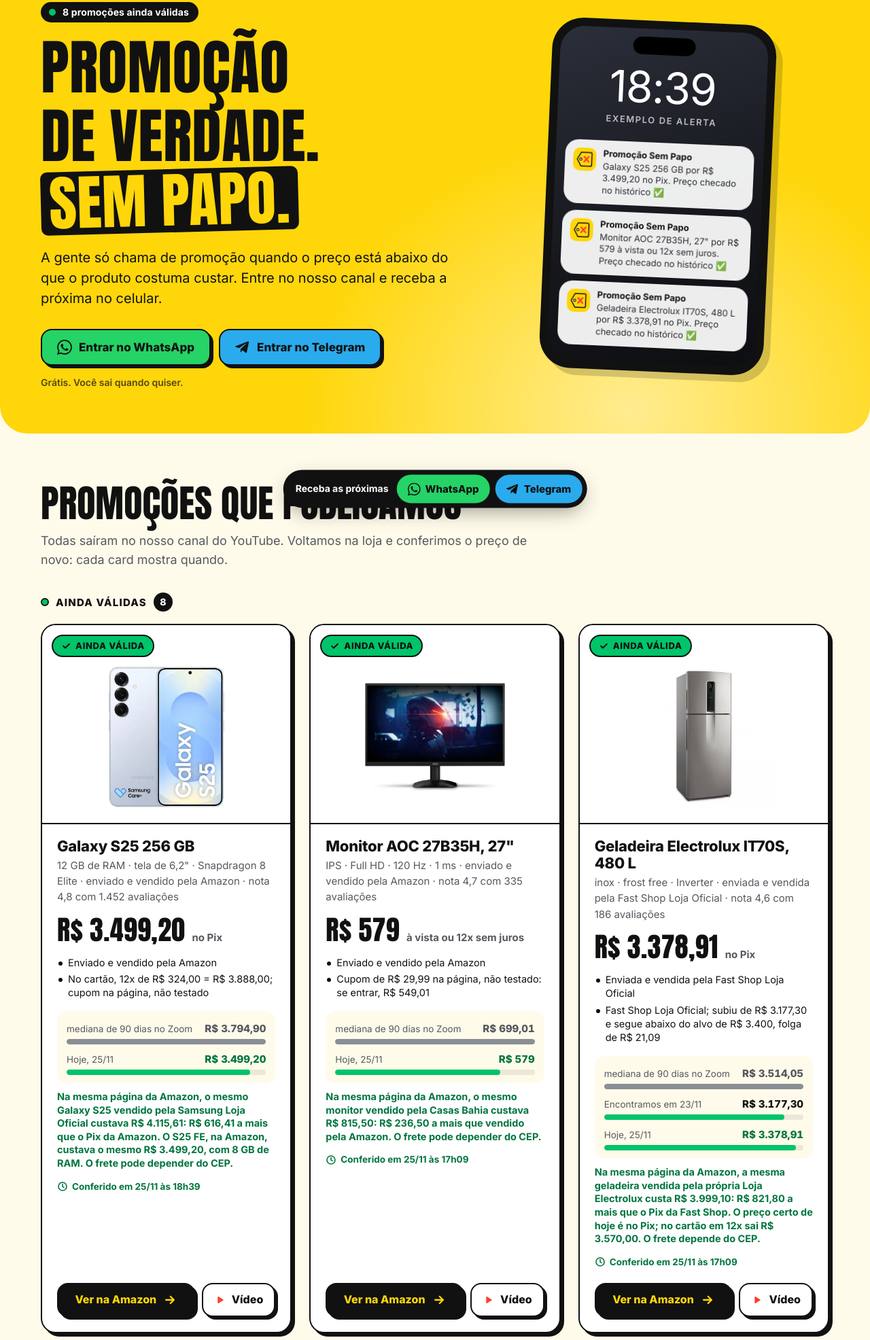
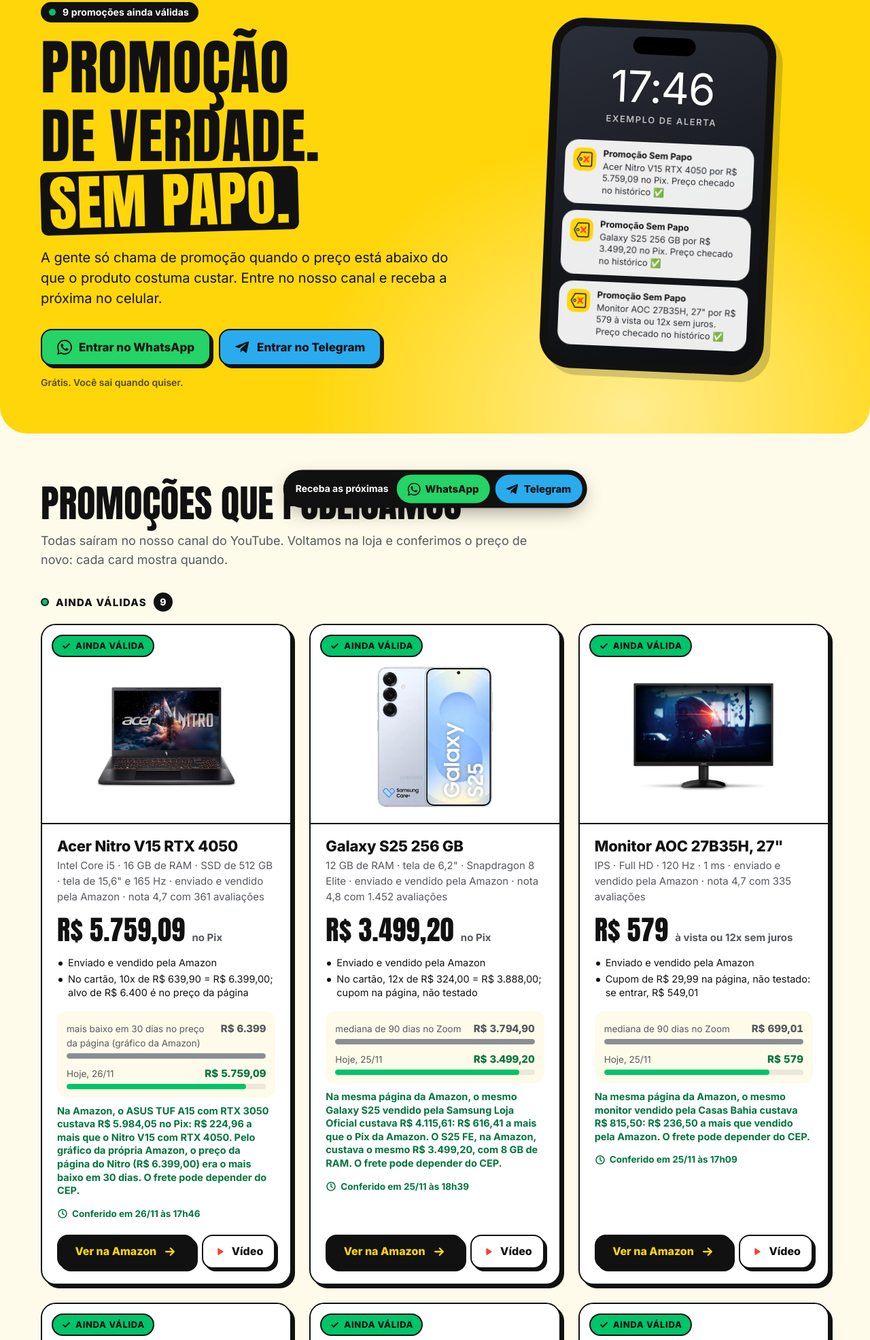
Before and after one commit to anishortsnow-bit/sempapo-site, a plain HTML site: page index.html in a window 1280 px wide. Shown: the part 117-2089 px from the top of the page at 68% size. Drawn offline with Linux system fonts and the light colour scheme.

Commit message:
Atualiza o site (26/11/2026 15:52)
Co-Authored-By: Claude Opus 5.5 <noreply@anthropic.com>

```diff
--- a/index.html
+++ b/index.html
@@ -22,7 +22,7 @@
 <link rel="apple-touch-icon" href="/static/img/apple-touch-icon.png">
 <link rel="preload" href="/static/fonts/anton.woff2" as="font" type="font/woff2" crossorigin>
 <link rel="preload" href="/static/fonts/inter.woff2" as="font" type="font/woff2" crossorigin>
-<link rel="stylesheet" href="/static/css/site.css?v=202611251847">
+<link rel="stylesheet" href="/static/css/site.css?v=202611261752">
 </head>
 <body class="pg-inicio">
 <a class="pular" href="#conteudo">Pular para o conteúdo</a>
@@ -46,7 +46,7 @@
 <section class="hero">
   <div class="envelope hero-in">
     <div class="hero-txt">
-<a class="ao-vivo" href="#promocoes"><i></i>8 promoções ainda válidas</a>      <h1><span class="linha">Promoção</span> de verdade. <span class="tarja">Sem papo.</span></h1>
+<a class="ao-vivo" href="#promocoes"><i></i>9 promoções ainda válidas</a>      <h1><span class="linha">Promoção</span> de verdade. <span class="tarja">Sem papo.</span></h1>
       <p class="hero-sub">A gente só chama de promoção quando o preço está abaixo do que o produto costuma custar. Entre no nosso canal e receba a próxima no celular.</p>
       <div class="botoes hero-botoes">
   <a class="btn btn-wa" href="https://whatsapp.com/channel/0029VbDUYvbF1YlStBGo7J1h" rel="noopener" target="_blank"><svg viewBox="0 0 24 24" fill="currentColor" aria-hidden="true"><path d="M17.47 14.38c-.3-.15-1.76-.87-2.03-.97-.27-.1-.47-.15-.67.15-.2.3-.77.97-.94 1.16-.17.2-.35.22-.64.08-.3-.15-1.26-.46-2.39-1.48-.88-.79-1.48-1.76-1.65-2.06-.17-.3-.02-.46.13-.6.13-.14.3-.35.45-.52.15-.18.2-.3.3-.5.1-.2.05-.37-.03-.52-.07-.15-.67-1.61-.92-2.2-.24-.58-.49-.5-.67-.51h-.57c-.2 0-.52.07-.8.37-.27.3-1.04 1.02-1.04 2.48s1.07 2.88 1.21 3.07c.15.2 2.1 3.2 5.08 4.49.71.31 1.26.49 1.7.63.71.22 1.36.19 1.87.12.57-.09 1.76-.72 2-1.42.25-.69.25-1.29.17-1.41-.07-.12-.27-.2-.57-.35m-5.42 7.4h-.01a9.87 9.87 0 0 1-5.03-1.38l-.36-.21-3.74.98 1-3.65-.24-.37a9.86 9.86 0 0 1-1.51-5.26c0-5.45 4.44-9.88 9.89-9.88a9.83 9.83 0 0 1 9.88 9.89c0 5.45-4.44 9.88-9.88 9.88m8.41-18.3A11.82 11.82 0 0 0 12.05 0C5.5 0 .16 5.34.16 11.89c0 2.1.55 4.14 1.59 5.95L.06 24l6.3-1.65a11.88 11.88 0 0 0 5.68 1.45h.01c6.55 0 11.89-5.34 11.89-11.9 0-3.17-1.24-6.16-3.48-8.4Z"/></svg><span>Entrar no WhatsApp</span></a>
@@ -58,27 +58,27 @@
     <div class="hero-visual" aria-hidden="true">
       <div class="celular">
         <div class="celular-tela">
-          <div class="celular-hora">18:39</div>
+          <div class="celular-hora">17:46</div>
           <div class="celular-dia">Exemplo de alerta</div>
           <div class="notif" style="--n: 0">
+            <span class="notif-marca"><svg viewBox="0 0 64 64" aria-hidden="true" xmlns="http://www.w3.org/2000/svg"><path d="M18 5 H55 a5 5 0 0 1 5 5 V54 a5 5 0 0 1 -5 5 H18 L3 32 Z" fill="#FFD60A" stroke="#111" stroke-width="4" stroke-linejoin="round"/><circle cx="17" cy="32" r="4.5" fill="#fff" stroke="#111" stroke-width="3"/><path d="M30 22 l18 20 M48 22 l-18 20" stroke="#FF3B30" stroke-width="6" stroke-linecap="round"/></svg></span>
+            <div class="notif-txt">
+              <b>Promoção Sem Papo</b>
+              <p>Acer Nitro V15 RTX 4050 por R$ 5.759,09 no Pix. Preço checado no histórico ✅</p>
+            </div>
+          </div>
+          <div class="notif" style="--n: 1">
             <span class="notif-marca"><svg viewBox="0 0 64 64" aria-hidden="true" xmlns="http://www.w3.org/2000/svg"><path d="M18 5 H55 a5 5 0 0 1 5 5 V54 a5 5 0 0 1 -5 5 H18 L3 32 Z" fill="#FFD60A" stroke="#111" stroke-width="4" stroke-linejoin="round"/><circle cx="17" cy="32" r="4.5" fill="#fff" stroke="#111" stroke-width="3"/><path d="M30 22 l18 20 M48 22 l-18 20" stroke="#FF3B30" stroke-width="6" stroke-linecap="round"/></svg></span>
             <div class="notif-txt">
               <b>Promoção Sem Papo</b>
               <p>Galaxy S25 256 GB por R$ 3.499,20 no Pix. Preço checado no histórico ✅</p>
             </div>
           </div>
-          <div class="notif" style="--n: 1">
+          <div class="notif" style="--n: 2">
             <span class="notif-marca"><svg viewBox="0 0 64 64" aria-hidden="true" xmlns="http://www.w3.org/2000/svg"><path d="M18 5 H55 a5 5 0 0 1 5 5 V54 a5 5 0 0 1 -5 5 H18 L3 32 Z" fill="#FFD60A" stroke="#111" stroke-width="4" stroke-linejoin="round"/><circle cx="17" cy="32" r="4.5" fill="#fff" stroke="#111" stroke-width="3"/><path d="M30 22 l18 20 M48 22 l-18 20" stroke="#FF3B30" stroke-width="6" stroke-linecap="round"/></svg></span>
             <div class="notif-txt">
               <b>Promoção Sem Papo</b>
               <p>Monitor AOC 27B35H, 27&#34; por R$ 579 à vista ou 12x sem juros. Preço checado no histórico ✅</p>
-            </div>
-          </div>
-          <div class="notif" style="--n: 2">
-            <span class="notif-marca"><svg viewBox="0 0 64 64" aria-hidden="true" xmlns="http://www.w3.org/2000/svg"><path d="M18 5 H55 a5 5 0 0 1 5 5 V54 a5 5 0 0 1 -5 5 H18 L3 32 Z" fill="#FFD60A" stroke="#111" stroke-width="4" stroke-linejoin="round"/><circle cx="17" cy="32" r="4.5" fill="#fff" stroke="#111" stroke-width="3"/><path d="M30 22 l18 20 M48 22 l-18 20" stroke="#FF3B30" stroke-width="6" stroke-linecap="round"/></svg></span>
-            <div class="notif-txt">
-              <b>Promoção Sem Papo</b>
-              <p>Geladeira Electrolux IT70S, 480 L por R$ 3.378,91 no Pix. Preço checado no histórico ✅</p>
             </div>
           </div>
         </div>
@@ -94,8 +94,38 @@
       <p>Todas saíram no nosso canal do YouTube. Voltamos na loja e conferimos o preço de novo: cada card mostra quando.</p>
     </header>
 
-    <h3 class="grupo grupo-ok"><i></i>Ainda válidas <span>8</span></h3>
+    <h3 class="grupo grupo-ok"><i></i>Ainda válidas <span>9</span></h3>
     <div class="grade">
+      <article class="card" id="acer-nitro-v15-rtx-4050">
+        <div class="card-foto">
+          <span class="pilula pilula-ok"><svg viewBox="0 0 24 24" fill="none" stroke="currentColor" stroke-width="3.2" stroke-linecap="round" stroke-linejoin="round" aria-hidden="true"><path d="m5 12.5 4.5 4.5L19 7.5"/></svg>Ainda válida</span>
+          <img src="/static/img/promos/acer-nitro-v15-rtx-4050.webp" alt="Acer Nitro V15 RTX 4050, Intel Core i5 · 16 GB de RAM · SSD de 512 GB · tela de 15,6&#34; e 165 Hz · enviado e vendido pela Amazon · nota 4,7 com 361 avaliações" width="720" height="720">
+        </div>
+        <div class="card-corpo">
+          <h4 class="card-nome">Acer Nitro V15 RTX 4050</h4>
+          <p class="card-detalhe">Intel Core i5 · 16 GB de RAM · SSD de 512 GB · tela de 15,6&#34; e 165 Hz · enviado e vendido pela Amazon · nota 4,7 com 361 avaliações</p>
+          <p class="card-preco"><b>R$ 5.759,09</b> <span>no Pix</span></p>
+          <ul class="card-info">
+            <li>Enviado e vendido pela Amazon</li>
+<li>No cartão, 10x de R$ 639,90 = R$ 6.399,00; alvo de R$ 6.400 é no preço da página</li>          </ul>
+          <div class="regua">
+  <div class="regua-linha media">
+    <span class="r-rot">mais baixo em 30 dias no preço da página (gráfico da Amazon)</span><b class="r-val">R$ 6.399</b>
+    <i style="--w: 100.0%"></i>
+  </div>
+  <div class="regua-linha hoje-ok">
+    <span class="r-rot">Hoje, 26/11</span><b class="r-val">R$ 5.759,09</b>
+    <i style="--w: 90.0%"></i>
+  </div>
+</div>
+<p class="resumo resumo-valida">Na Amazon, o ASUS TUF A15 com RTX 3050 custava R$ 5.984,05 no Pix: R$ 224,96 a mais que o Nitro V15 com RTX 4050. Pelo gráfico da própria Amazon, o preço da página do Nitro (R$ 6.399,00) era o mais baixo em 30 dias. O frete pode depender do CEP.</p>
+          <p class="card-conferido"><svg viewBox="0 0 24 24" fill="none" stroke="currentColor" stroke-width="2.4" stroke-linecap="round" stroke-linejoin="round" aria-hidden="true"><circle cx="12" cy="12" r="9"/><path d="M12 7v5l3 2"/></svg>Conferido em 26/11 às 17h46</p>
+          <div class="card-acoes">
+            <a class="btn btn-loja" href="https://www.amazon.com.br/dp/B083LJQ37W?tag=sempaposite-20" rel="sponsored nofollow noopener" target="_blank">Ver na Amazon<svg viewBox="0 0 24 24" fill="none" stroke="currentColor" stroke-width="2.8" stroke-linecap="round" stroke-linejoin="round" aria-hidden="true"><path d="M5 12h14M13 6l6 6-6 6"/></svg></a>
+            <a class="btn btn-video" href="https://www.youtube.com/watch?v=UhNGnyz3rZg" rel="noopener" target="_blank" aria-label="Ver o vídeo do Acer Nitro V15 RTX 4050 no YouTube"><svg viewBox="0 0 24 24" fill="currentColor" aria-hidden="true"><path d="M8 5.5v13a1 1 0 0 0 1.5.86l10.6-6.5a1 1 0 0 0 0-1.72L9.5 4.64A1 1 0 0 0 8 5.5Z"/></svg>Vídeo</a>
+          </div>
+        </div>
+      </article>
       <article class="card" id="galaxy-s25-256gb">
         <div class="card-foto">
           <span class="pilula pilula-ok"><svg viewBox="0 0 24 24" fill="none" stroke="currentColor" stroke-width="3.2" stroke-linecap="round" stroke-linejoin="round" aria-hidden="true"><path d="m5 12.5 4.5 4.5L19 7.5"/></svg>Ainda válida</span>
@@ -1130,7 +1160,7 @@
     <div class="rodape-letras">
       <p><b>#publi</b> Links de afiliado: se você comprar por eles, o canal ganha uma comissão e você não paga nada a mais. Nenhuma loja paga para aparecer aqui.</p>
 <p>Como Associado da Amazon, ganho com compras qualificadas.</p>      <p>Os preços e a disponibilidade dos produtos estão corretos na data e no horário indicados e podem mudar. Confira o preço final no carrinho da loja antes de pagar.</p>
-<p>Fotos dos produtos: divulgação das marcas (AOC e ASUS e Amazon e Apple e Electrolux e JBL e Motorola e Nintendo e Rockstar Games e Samsung e Sony, Rockstar Games e TCL). iPhone 16e: desenho nosso.</p>      <p>© 2026 Promoção Sem Papo</p>
+<p>Fotos dos produtos: divulgação das marcas (AOC e ASUS e Acer e Amazon e Apple e Electrolux e JBL e Motorola e Nintendo e Rockstar Games e Samsung e Sony, Rockstar Games e TCL). iPhone 16e: desenho nosso.</p>      <p>© 2026 Promoção Sem Papo</p>
     </div>
   </div>
 </footer>
--- a/sitemap.xml
+++ b/sitemap.xml
@@ -1,5 +1,5 @@
 <?xml version="1.0" encoding="UTF-8"?>
 <urlset xmlns="http://www.sitemaps.org/schemas/sitemap/0.9">
-  <url><loc>https://sempapo.com.br/</loc><lastmod>2026-11-25</lastmod><priority>1.0</priority></url>
-  <url><loc>https://sempapo.com.br/como-checamos/</loc><lastmod>2026-11-25</lastmod><priority>0.5</priority></url>
+  <url><loc>https://sempapo.com.br/</loc><lastmod>2026-11-26</lastmod><priority>1.0</priority></url>
+  <url><loc>https://sempapo.com.br/como-checamos/</loc><lastmod>2026-11-26</lastmod><priority>0.5</priority></url>
 </urlset>
```
Also changed, not shown: 404.html (+2 -2 lines), como-checamos/index.html (+2 -2 lines), nitro/index.html (added, +6 -0 lines), notebookgamer/index.html (added, +6 -0 lines), static/img/promos/acer-nitro-v15-rtx-4050.webp (added).
